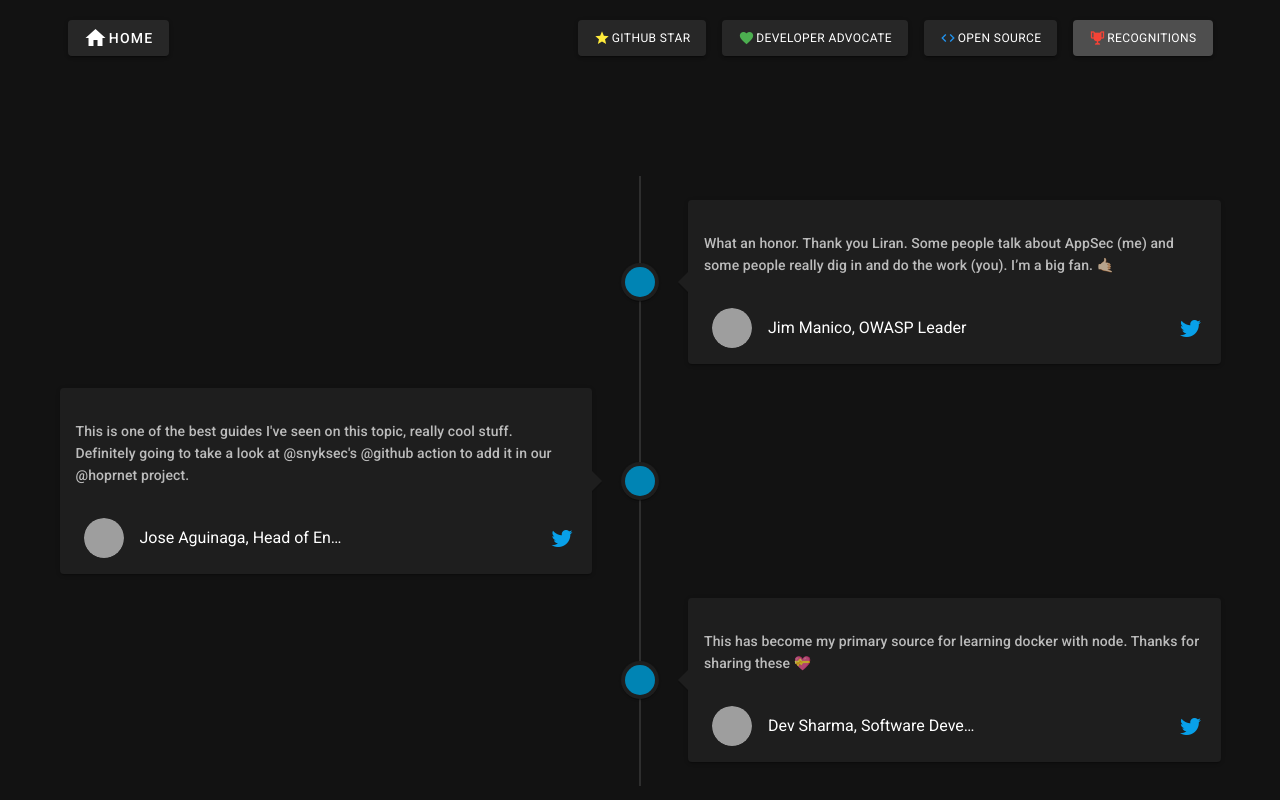
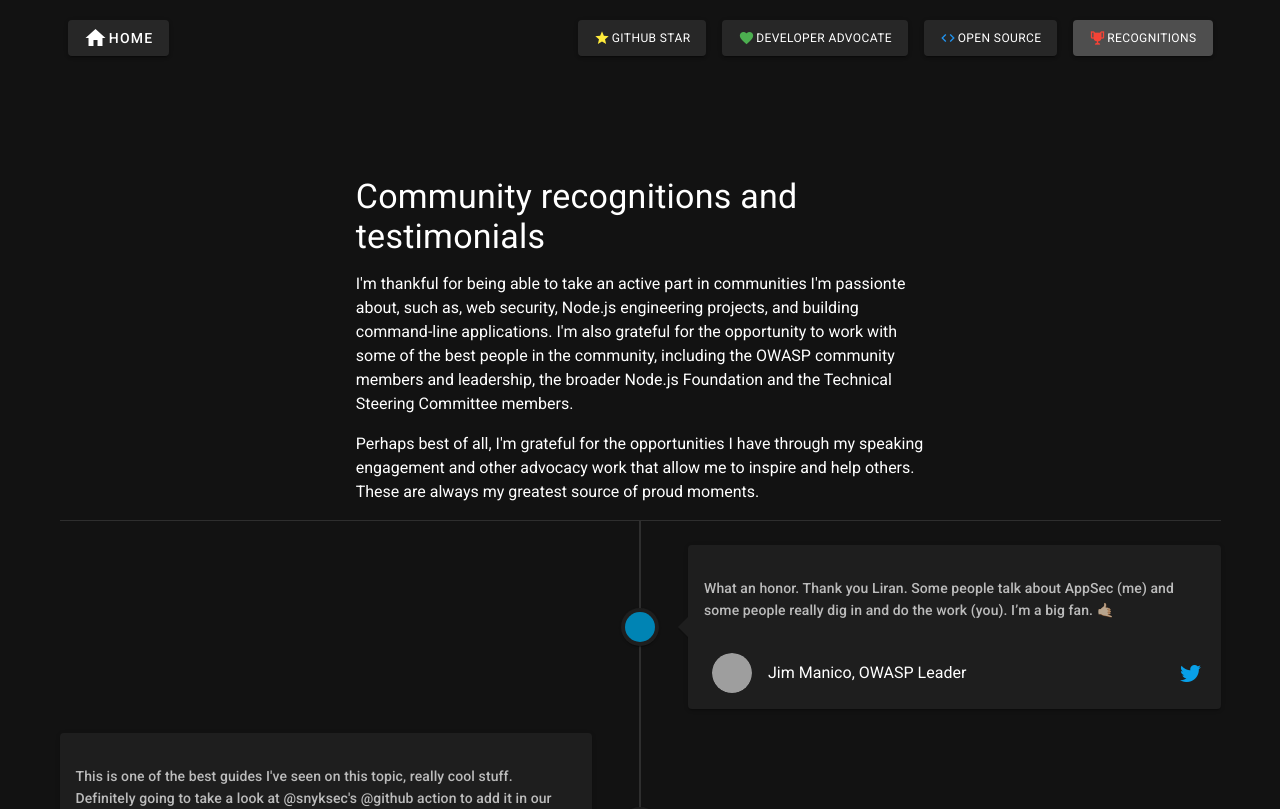
Before and after one commit to lirantal/lirantaldotcom-old, a Nuxt app: page /recognitions in a window 1280 px wide. Shown: the top 809 px of the page. Built offline with nearby package versions, Linux system fonts and the light colour scheme; grey boxes are pictures that could not be loaded.

Commit message:
feat: add intro

```diff
--- a/pages/recognitions.vue
+++ b/pages/recognitions.vue
@@ -1,5 +1,32 @@
 <template>
   <v-main>
+    <section id="block-quote">
+      <v-row justify="center">
+        <v-col cols="6">
+          <h2 class="v-heading text-h4 text-sm-h4 mb-4">
+            Community recognitions and testimonials
+          </h2>
+          <blockquote>
+            <p>
+              I'm thankful for being able to take an active part in communities
+              I'm passionte about, such as, web security, Node.js engineering
+              projects, and building command-line applications. I'm also
+              grateful for the opportunity to work with some of the best people
+              in the community, including the OWASP community members and
+              leadership, the broader Node.js Foundation and the Technical
+              Steering Committee members.
+            </p>
+            <p>
+              Perhaps best of all, I'm grateful for the opportunities I have
+              through my speaking engagement and other advocacy work that allow
+              me to inspire and help others. These are always my greatest source
+              of proud moments.
+            </p>
+          </blockquote>
+        </v-col>
+      </v-row>
+    </section>
+    <v-divider></v-divider>
     <v-timeline>
       <v-timeline-item
         color="#0084b4"
@@ -19,10 +46,13 @@
             <v-list-item class="grow">
               <v-list-item-avatar color="grey darken-3">
                 <v-img
+                  v-if="recognition.medium === 'twitter'"
                   @click="openLink('https://twitter.com/manicode')"
                   class="elevation-6 item-pointer"
                   :alt="recognition.name"
-                  :src="recognition.profile_image"
+                  :src="
+                    'https://unavatar.io/twitter/' + recognition.medium_username
+                  "
                 ></v-img>
               </v-list-item-avatar>
 
@@ -65,6 +95,7 @@
           name: 'Jim Manico',
           title: 'OWASP Leader',
           contact: 'https://twitter.com/manicode',
+          medium_username: 'manicode',
           profile_image:
             'https://pbs.twimg.com/profile_images/1128010737580818432/cw4SWqUx_400x400.jpg',
           testimonial: `What an honor. Thank you Liran. Some people talk about AppSec (me)
@@ -78,6 +109,7 @@
           name: 'Jose Aguinaga',
           title: 'Head of Engineering at @hoprnet',
           contact: 'https://twitter.com/jjperezaguinaga',
+          medium_username: 'jjperezaguinaga',
           profile_image:
             'https://pbs.twimg.com/profile_images/620137226232397824/-bCZ07sG_400x400.jpg',
           testimonial: `This is one of the best guides I've seen on this topic, really cool stuff. Definitely going to take a look at @snyksec's @github action to add it in our @hoprnet project.`,
@@ -89,6 +121,7 @@
           name: 'Dev Sharma',
           title: 'Software Developer',
           contact: 'https://twitter.com/cryptus_neoxys',
+          medium_username: 'cryptus_neoxys',
           profile_image:
             'https://pbs.twimg.com/profile_images/1373856007009411075/Dbfd_Bne_400x400.jpg',
           testimonial: `This has become my primary source for learning docker with node. Thanks for sharing these 💝`,
```
